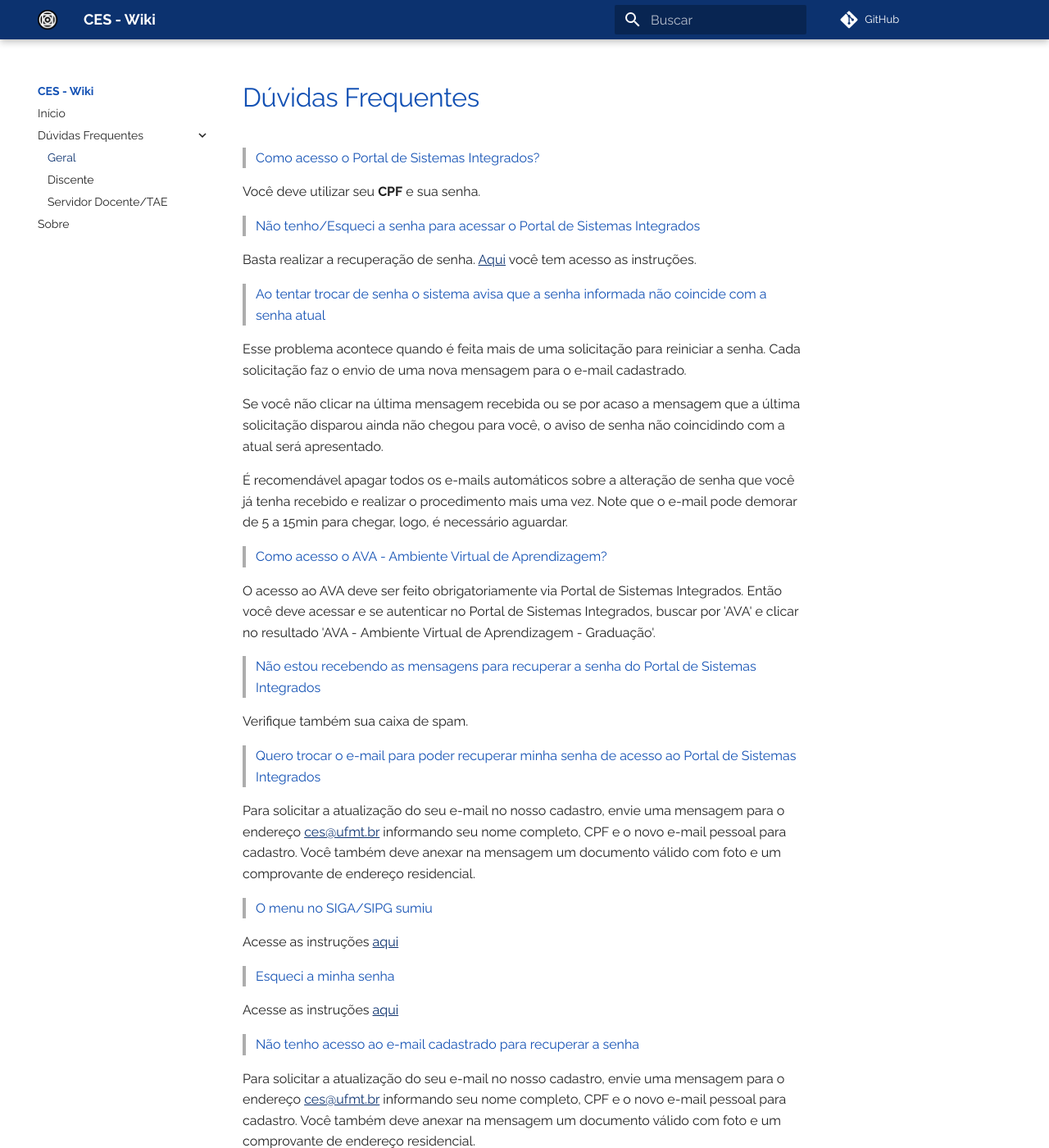
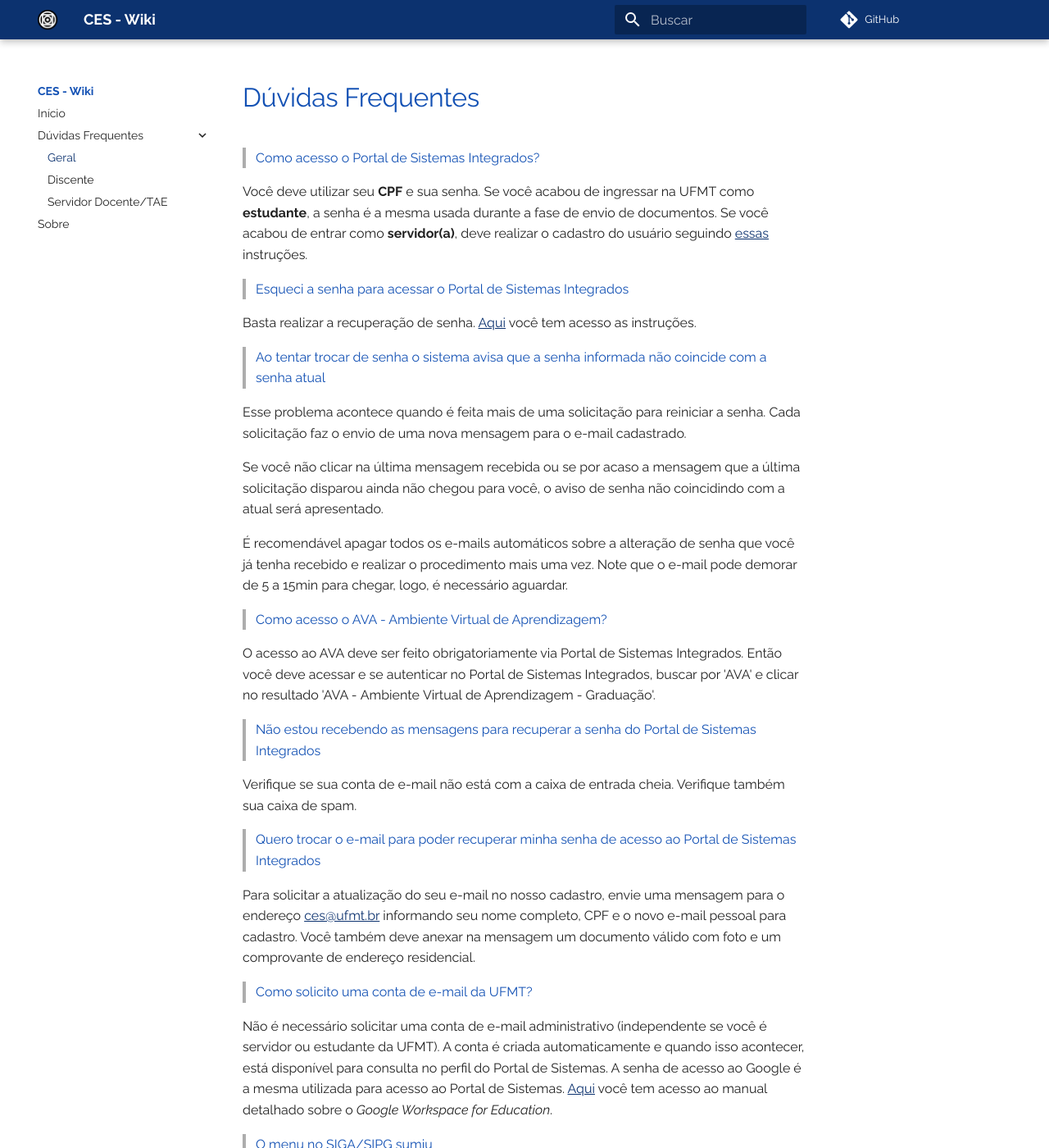
Before and after one commit to ufmt-ces/ufmt-ces.github.io, an MkDocs documentation site: the page built from docs/duvidas/index.md, in a window 1280 px wide and 1400 px high. Shown: the whole window at 82% size. Built offline with MkDocs 1.6.1 and Material for MkDocs 9.7.7, drawn with Linux system fonts in a browser that asks for light colours; comment, search, counter and statistics services are not loaded.

```diff
--- a/docs/duvidas/index.md
+++ b/docs/duvidas/index.md
@@ -2,11 +2,11 @@
 
 > Como acesso o Portal de Sistemas Integrados?
 
-Você deve utilizar seu **CPF** e sua senha.
+Você deve utilizar seu **CPF** e sua senha. Se você acabou de ingressar na UFMT como **estudante**, a senha é a mesma usada durante a fase de envio de documentos. Se você acabou de entrar como **servidor(a)**, deve realizar o cadastro do usuário seguindo [essas](acesso/#3-cadastro-de-novo-usuario) instruções.
 
-> Não tenho/Esqueci a senha para acessar o Portal de Sistemas Integrados
+> Esqueci a senha para acessar o Portal de Sistemas Integrados
 
-Basta realizar a recuperação de senha. [Aqui](../../acesso/#2-recuperacao-de-senha) você tem acesso as instruções.
+Basta realizar a recuperação de senha. [Aqui](/acesso/#2-recuperacao-de-senha) você tem acesso as instruções.
 
 > Ao tentar trocar de senha o sistema avisa que a senha informada não coincide com a senha atual
 
@@ -23,22 +23,18 @@ Então você deve acessar e se autenticar no Portal de Sistemas Integrados, busc
 
 > Não estou recebendo as mensagens para recuperar a senha do Portal de Sistemas Integrados
 
-Verifique também sua caixa de spam.
+Verifique se sua conta de e-mail não está com a caixa de entrada cheia. Verifique também sua caixa de spam.
 
 > Quero trocar o e-mail para poder recuperar minha senha de acesso ao Portal de Sistemas Integrados
 
 Para solicitar a atualização do seu e-mail no nosso cadastro, envie uma mensagem para o endereço <ces@ufmt.br> informando seu nome completo, CPF e o novo e-mail pessoal para cadastro.
 Você também deve anexar na mensagem um documento válido com foto e um comprovante de endereço residencial.
 
+> Como solicito uma conta de e-mail da UFMT?
+
+Não é necessário solicitar uma conta de e-mail administrativo (independente se você é servidor ou estudante da UFMT). A conta é criada automaticamente e quando isso acontecer, está disponível para consulta no perfil do Portal de Sistemas.
+A senha de acesso ao Google é a mesma utilizada para acesso ao Portal de Sistemas. [Aqui](https://docs.sti.ufmt.br/gmrl/ajuda/google-workspace) você tem acesso ao manual detalhado sobre o _Google Workspace for Education_.
+
 > O menu no SIGA/SIPG sumiu
 
-Acesse as instruções [aqui](../menusiga.md)
-
-> Esqueci a minha senha
-
-Acesse as instruções [aqui](../acesso/#2-recuperacao-de-senha)
-
-> Não tenho acesso ao e-mail cadastrado para recuperar a senha
-
-Para solicitar a atualização do seu e-mail no nosso cadastro, envie uma mensagem para o endereço <ces@ufmt.br> informando seu nome completo, CPF e o novo e-mail pessoal para cadastro.
-Você também deve anexar na mensagem um documento válido com foto e um comprovante de endereço residencial.
+Acesse as instruções [aqui](/menusiga.md)
```
Also changed, not shown: docs/acesso.md (+10 -5 lines), docs/duvidas/discente.md (+0 -4 lines), docs/manual/notasexcel.md (added, +126 -0 lines), docs/images/notasexcel-0.png (added), docs/images/notasexcel-01.png (added), docs/images/notasexcel-02.png (added), docs/images/notasexcel-03.png (added), docs/images/notasexcel-04.png (added), docs/images/notasexcel-05.png (added), docs/images/notasexcel-06.gif (added), docs/images/notasexcel-07b.png (added), docs/images/notasexcel-08.png (added), docs/images/notasexcel-09.png (added), docs/images/notasexcel-10.png (added), 5 more files.
